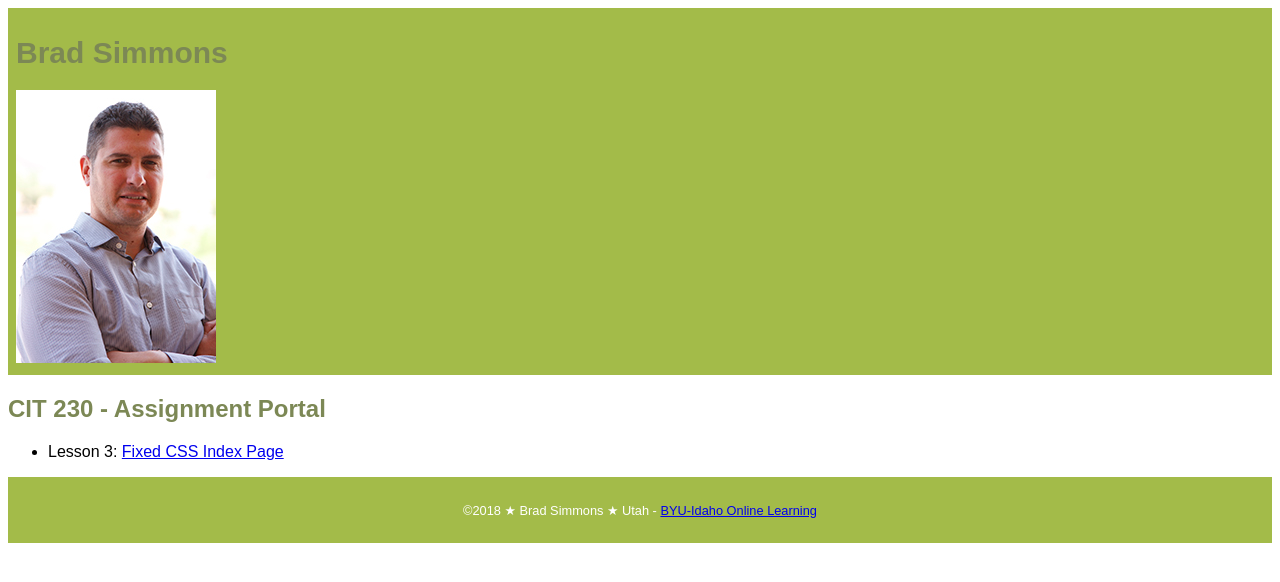
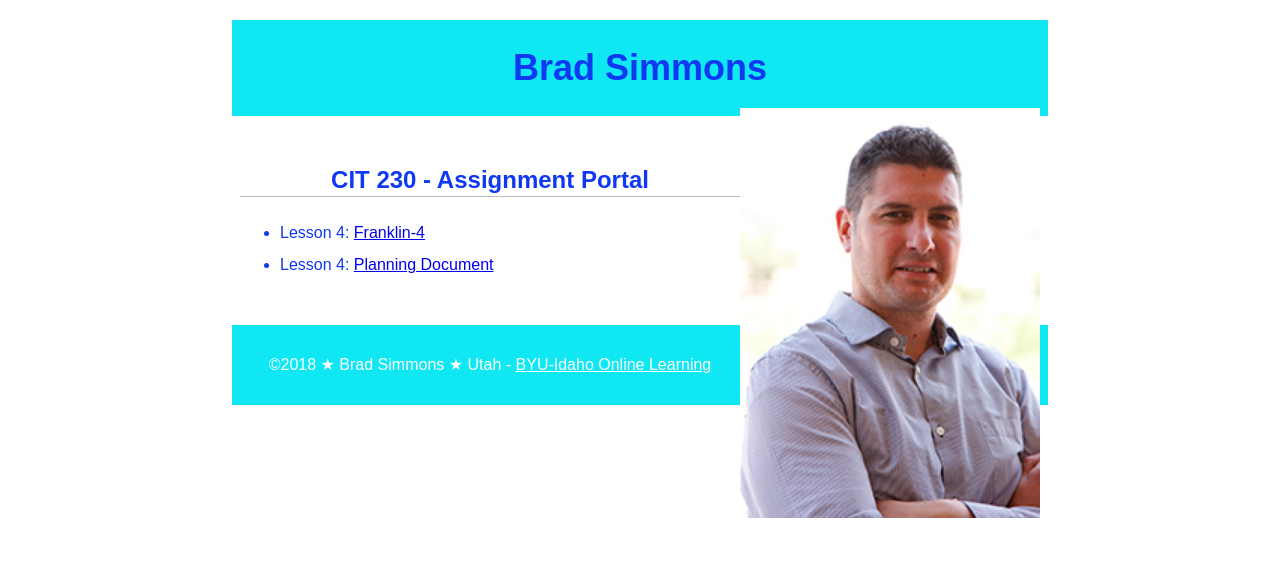
Before and after one commit to Bmograt/Bmograt.github.io, a plain HTML site: page index.html in a window 1280 px wide. Drawn offline with Linux system fonts and the light colour scheme.

Commit message:
Lesson 4 updates
Lesson 4

```diff
--- a/index.html
+++ b/index.html
@@ -5,7 +5,7 @@
     <meta name="viewport" content="width=device-width, initial-scale=1">
     <meta name="description" content="Assignment portal page for Brad Simmons in CIT 230: Web Frontend Development at Brigham Young University-Idaho.">
     <title>CIT 230 Assignment Portal | Brad Simmons | BYU-Idaho</title>
-    <link rel="stylesheet" href="styles/fixme.css">
+    <link rel="stylesheet" href="styles/main.css">
 </head>
     <body>
         <header>
@@ -19,7 +19,8 @@
         <main>
             <h2>CIT 230 - Assignment Portal</h2>
             <ul>
-            <li>Lesson 3: <a href="index.html">Fixed CSS Index Page</a></li>
+            <li>Lesson 4: <a href="assignmnents/lesson-4/franklin-4.html">Franklin-4</a></li>
+            <li>Lesson 4: <a href="assignmnents/lesson-4/planningdocument.pdf">Planning Document</a></li>
             </ul>
         </main>
 
--- a/styles/main2.css
+++ b/styles/main2.css
@@ -1 +1,47 @@
 {margin: 0 auto; border: 1px solid #bbb; padding: 5px; background-color: #eee; line-height: 1.5em;}
+
+/* CIT 230 - Assignment Portal CSS Template */
+/* You may use #HEX or color names */
+
+/* * is a wildcard referring to all elements. */
+* { margin: 0; box-sizing: border-box; }
+
+body {
+    font-size: 16px;
+    line-height: 32px;
+    font-family: /* Ubuntu, sans-serif */;
+    color: /* #xxxxxx */;
+}
+
+h1 {
+    font-size: /* x.xrem  (rem is a unit of measure) */;
+    color: /* #xxxxxx */;
+}
+
+h2 {
+    font-size: /* x.xrem */;
+    text-align: center;
+    border-bottom: 1px solid #bbb;
+}
+
+header, main, footer {
+    margin: 1.25rem auto;
+    padding: .5rem;
+    max-width: /* xxxpx (px = pixel is a unit of measure)  */;
+}
+
+header, footer, footer a {
+    text-align: center;
+    background-color: /* */;
+    color: whitesmoke;
+}
+
+header img {
+    width: /*  */;
+    height: auto;
+    float: right;
+}
+
+footer {
+    font-size: /* smaller */;
+}
```
Also changed, not shown: assignmnents/lesson-4/franklin-4.html (added, +57 -0 lines), 1 other file.
